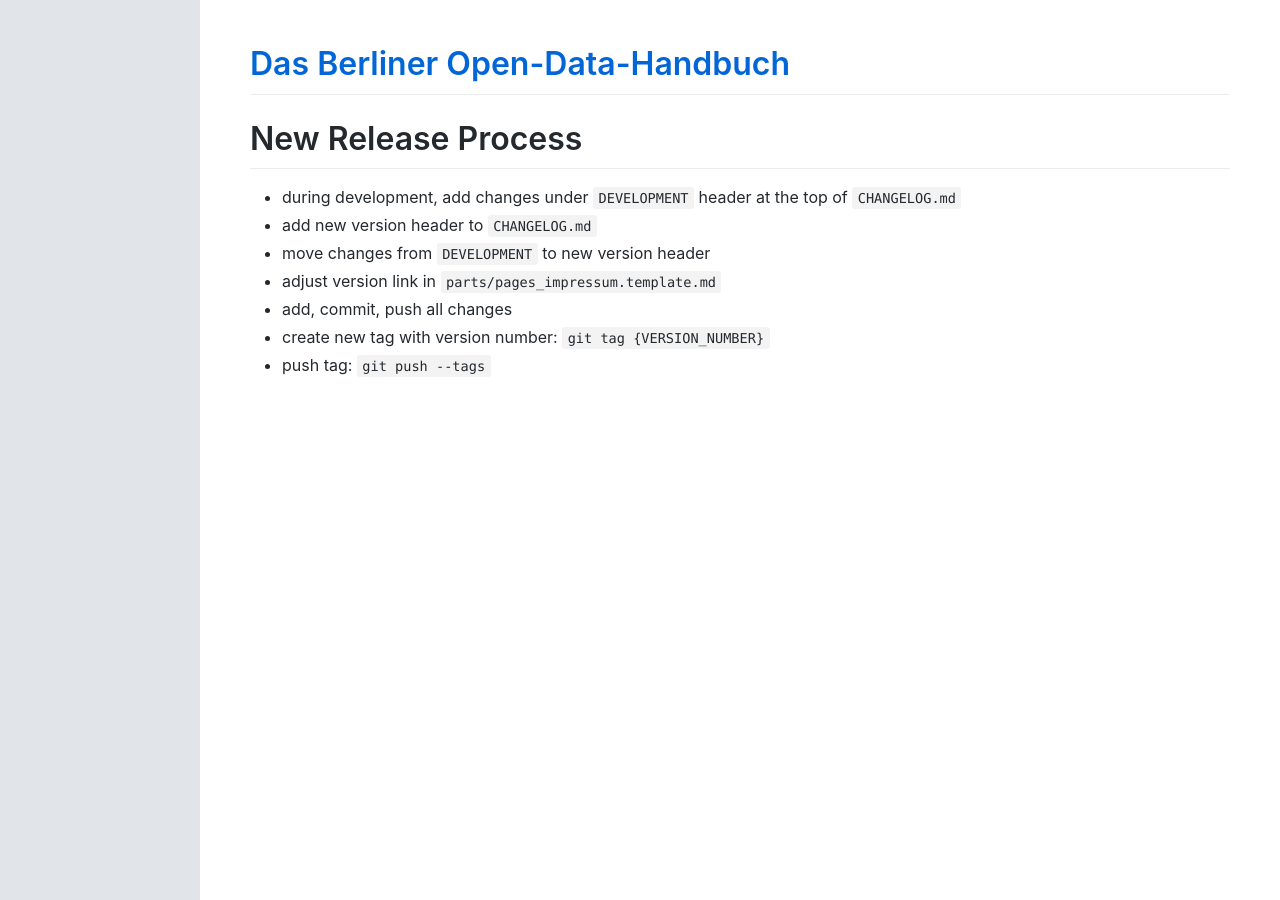
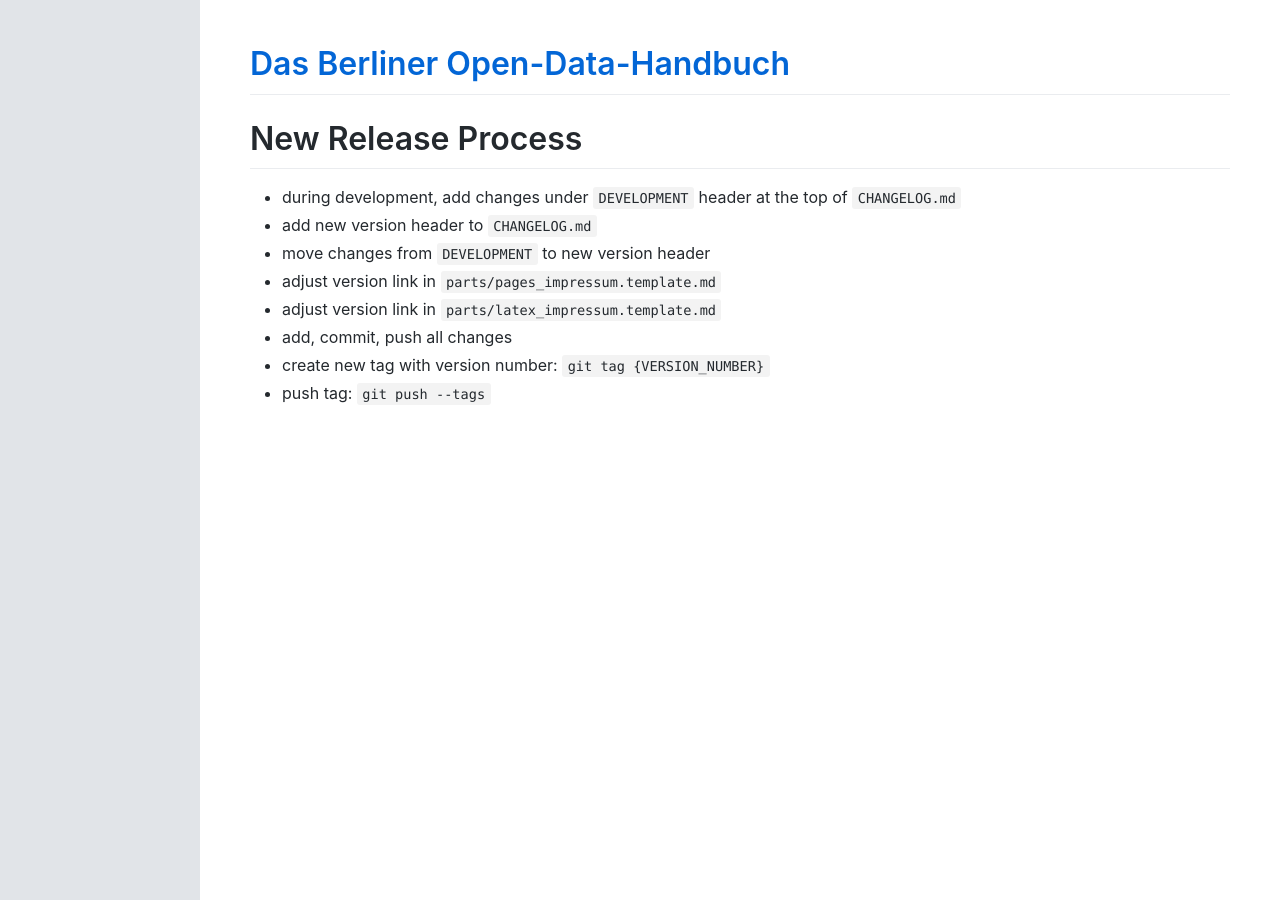
Before and after one commit to berlinonline/open-data-handbuch, a Jekyll site: the page built from RELEASE.md, in a window 1280 px wide. Built offline with Jekyll 4.4.1, drawn with Linux system fonts in a browser that asks for light colours; our own code applies the rules of GitHub Pages for plain Markdown files; comment, search, counter and statistics services are not loaded.

Commit message:
update release instructions

```diff
--- a/RELEASE.md
+++ b/RELEASE.md
@@ -4,6 +4,7 @@
 - add new version header to `CHANGELOG.md`
 - move changes from `DEVELOPMENT` to new version header
 - adjust version link in `parts/pages_impressum.template.md`
+- adjust version link in `parts/latex_impressum.template.md`
 - add, commit, push all changes
 - create new tag with version number: `git tag {VERSION_NUMBER}`
 - push tag: `git push --tags`
```
